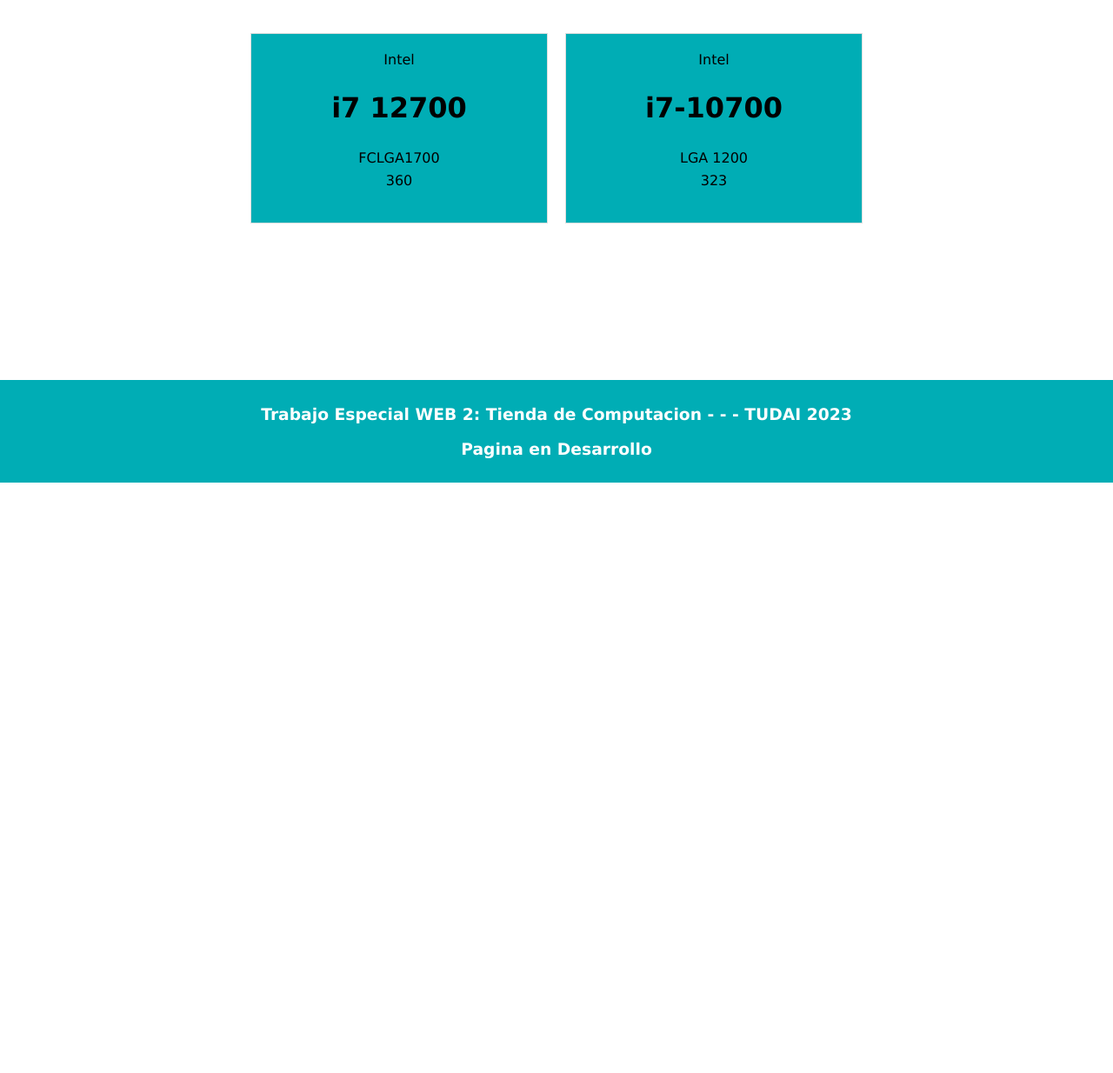
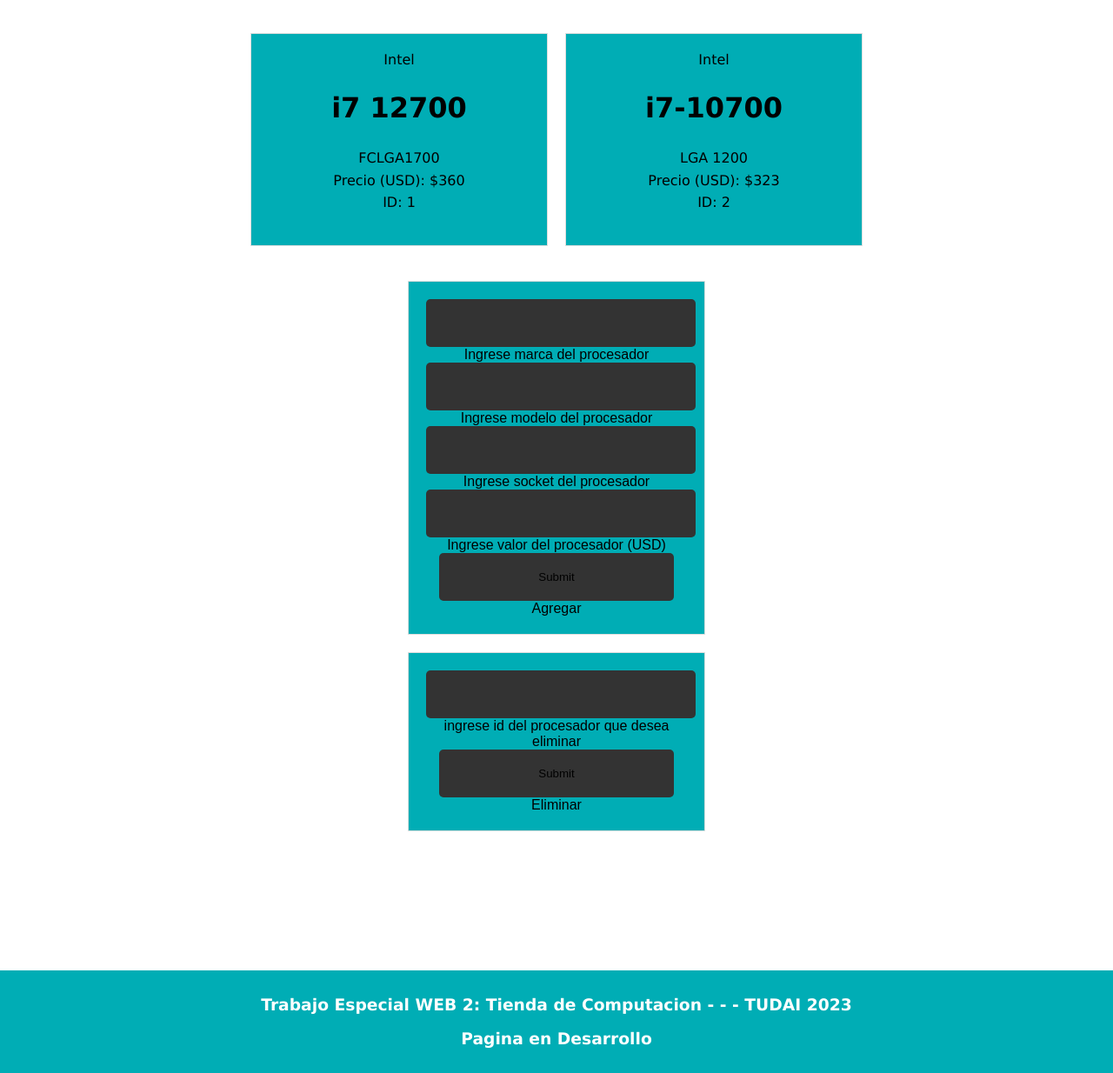
Before and after one commit to LucasCueli/ProyectoTPE-Web2, a PHP site: page /procesadores in a window 1280 px wide. Shown: the part 300-1534 px from the top of the page at 87% size. Before the commit the page ends 855 px from the top, so only its background shows below. Run offline with PHP 8.4, Linux system fonts and the light colour scheme; the visitor is signed in with stand-in values (Sample User, id 1); data comes from the database, SQL or seed files in the repository.

Commit message:
se agrego la funcion de quitar y agregar productos de la base de datos

```diff
--- a/controllers/products.controller.php
+++ b/controllers/products.controller.php
@@ -45,20 +45,62 @@
             }
         }
 
-        //funciones para mostrar los articulos de los productos
-        public function showProcesadores(){
-            $this->view->showArticuloProcesadores();
+        //funciones para cambios en la base de datos
+        //
+        //procesadores
+        public function agregarProcesador(){
+            $marca = $_POST['marcaProce'];
+            $modelo = $_POST['modeloProce'];
+            $socket = $_POST['socketProce'];
+            $valor = $_POST['valorProce'];
+            $this->model->addProcesador($marca, $modelo, $socket, $valor);
         }
 
-        public function showGraficas(){
-            $this->view->showArticuloGraficas();
+        public function borrarProcesador(){
+            $idProcesador = $_POST['idProce'];
+            $this->model->deleteProcesador($idProcesador);
         }
 
-        public function showRams(){
-            $this->view->showArticuloRams();
+        //graficas
+        public function agregarGrafica(){
+            $marca = $_POST['marcaGrafica'];
+            $modelo = $_POST['modeloGrafica'];
+            $vram = $_POST['vramGrafica'];
+            $valor = $_POST['valorGrafica'];
+            $this->model->addGrafica($marca, $modelo, $vram, $valor);
         }
 
-        public function showGabinetes(){
-            $this->view->showArticuloGabinetes();
+        public function borrarGrafica(){
+            $idGrafica = $_POST['idGraf'];
+            $this->model->deleteGrafica($idGrafica);
+        }
+
+        //rams
+        public function agregarRam(){
+            $marca = $_POST['marcaRam'];
+            $tamaño = $_POST['tamañoRam'];
+            $velocidad = $_POST['velocidadRam'];
+            $generacion = $_POST['generacionRam'];
+            $valor = $_POST['valorRam'];
+            $this->model->addRam($marca, $tamaño, $velocidad, $generacion, $valor);
+        }
+
+        public function borrarRam(){
+            $idRam = $_POST['idRam'];
+            $this->model->deleteRam($idRam);
+        }
+
+        //gabinetes
+        public function agregarGabinete(){
+            $marca = $_POST['marcaGabinete'];
+            $modelo = $_POST['modeloGabinete'];
+            $tamaño = $_POST['tamañoGabinete'];
+            $valor = $_POST['valorGabinete'];
+            $this->model->addGabinete($marca, $modelo, $tamaño, $valor);
+        }
+
+        public function borrarGabinete(){
+            $idGabinete = $_POST['idGabinete'];
+            $this->model->deleteGabinete($idGabinete);
         }
     }
--- a/css/style.css
+++ b/css/style.css
@@ -214,3 +214,12 @@
     text-align: center;
     padding: 10px 0;
 }
+
+/* formulario de los productos */
+.formulario-productos{
+    font-family: Arial, sans-serif;
+    display: flex;
+    justify-content: center;
+    align-items: center;
+    margin: 0;
+}
--- a/models/products.model.php
+++ b/models/products.model.php
@@ -16,7 +16,7 @@
         return $query->fetchAll(PDO::FETCH_OBJ);
     }
 
-    public function saveProcesador($marca, $modelo, $socket, $valor) {
+    public function addProcesador($marca, $modelo, $socket, $valor) {
         $query = $this->db->prepare('INSERT INTO procesadores(ID_procesadores, Marca, Modelo, Socket, Valor) VALUES(NULL,?,?,?,?)');
         $query->execute([$marca, $modelo, $socket, $valor]);
     }
@@ -34,7 +34,7 @@
         return $query->fetchAll(PDO::FETCH_OBJ);
     }
 
-    public function saveGrafica($marca, $modelo, $vram, $valor) {
+    public function addGrafica($marca, $modelo, $vram, $valor) {
         $query = $this->db->prepare('INSERT INTO graficas(ID_graficas, Marca, Modelo, Vram, Valor) VALUES(NULL,?,?,?,?)');
         $query->execute([$marca, $modelo, $vram, $valor]);
     }
@@ -52,7 +52,7 @@
         return $query->fetchAll(PDO::FETCH_OBJ);
     }
 
-    public function saveRam($marca, $tamaño, $velocidad, $generacion, $valor){
+    public function addRam($marca, $tamaño, $velocidad, $generacion, $valor){
         $query = $this->db->prepare('INSERT INTO rams(ID_RAM, Marca, Tamaño, Velocidad, Generacion, Valor) VALUES(NULL,?,?,?,?,?)');
         $query->execute([$marca, $tamaño, $velocidad, $generacion, $valor]);
     }
@@ -70,7 +70,7 @@
         return $query->fetchAll(PDO::FETCH_OBJ);
     }
 
-    public function saveGabinete($marca, $modelo, $tamaño, $valor){
+    public function addGabinete($marca, $modelo, $tamaño, $valor){
         $query = $this->db->prepare('INSERT INTO gabinetes(ID_gabinete, Marca, Modelo, Tamaño, Valor) VALUES(NULL,?,?,?,?)');
         $query->execute([$marca, $modelo, $tamaño, $valor]);
     }
--- a/route.php
+++ b/route.php
@@ -21,27 +21,70 @@
         case 'procesadores':
             $controller = new ProductController();
             $controller->mostrarProcesadores();
-            $controller->showProcesadores();
+            $controller->checkLoggedIn();
+            break;
+        case 'addProcesador':
+            $controller = new ProductController();
+            $controller->agregarProcesador();
+            $controller->mostrarProcesadores();
+            $controller->checkLoggedIn();
+            break;
+        case 'deleteProcesador':
+            $controller = new ProductController();
+            $controller->borrarProcesador();
+            $controller->mostrarProcesadores();
             $controller->checkLoggedIn();
             break;
         case 'placas':
             $controller = new ProductController();
             $controller->mostrarPlacas();
-            $controller->showGraficas();
+            $controller->checkLoggedIn();
+            break;
+        case 'addGrafica':
+            $controller = new ProductController();
+            $controller->agregarGrafica();
+            $controller->mostrarPlacas();
+            $controller->checkLoggedIn();
+            break;
+        case 'deleteGrafica':
+            $controller = new ProductController();
+            $controller->borrarGrafica();
+            $controller->mostrarPlacas();
             $controller->checkLoggedIn();
             break;
         case 'rams':
             $controller = new ProductController();
             $controller->mostrarRams();
-            $controller->showRams();
+            $controller->checkLoggedIn();
+            break;
+        case 'addRam':
+            $controller = new ProductController();
+            $controller->agregarRam();
+            $controller->mostrarRams();
+            $controller->checkLoggedIn();
+            break;
+        case 'deleteRam':
+            $controller = new ProductController();
+            $controller->borrarRam();
+            $controller->mostrarRams();
             $controller->checkLoggedIn();
             break;
         case 'gabinetes':
             $controller = new ProductController();
             $controller->mostrarGabinetes();
-            $controller->showGabinetes();
             $controller->checkLoggedIn();
             break;
+        case 'addGabinete':
+            $controller = new ProductController();
+            $controller->agregarGabinete();
+            $controller->mostrarGabinetes();
+            $controller->checkLoggedIn();
+            break;
+        case 'deleteGabinete':
+            $controller = new ProductController();
+            $controller->borrarGabinete();
+            $controller->mostrarGabinetes();
+            $controller->checkLoggedIn();
         case 'nosotros':
             $controller = new ProductController();
             $controller->mostrarNosotros();
--- a/templates/nosotros.phtml
+++ b/templates/nosotros.phtml
@@ -1,6 +1,3 @@
-<?php
-    include_once('header.tpl');
-?>
 <div class="titulo"><h3>Sobre Nosotros:</h3></div>
 <div class="container">
         <h2>Nuestra Historia</h2>
--- a/templates/procesadores.phtml
+++ b/templates/procesadores.phtml
@@ -1,4 +1,19 @@
-<?php
-    include_once('header.tpl');
-?>
-<div class="titulo"><h3>Nuestros Procesadores:</h3></div>
+<div class="formulario-productos">
+    <div class="producto">
+        <form action="addProcesador" method="POST">
+            <input type="text" name="marcaProce">Ingrese marca del procesador</input>
+            <input type="text" name="modeloProce">Ingrese modelo del procesador</input>
+            <input type="text" name="socketProce">Ingrese socket del procesador</input>
+            <input type="text" name="valorProce">Ingrese valor del procesador (USD)</input>
+            <input type="submit">Agregar</input>
+        </form>
+    </div>
+</div>
+<div class="formulario-productos">
+    <div class="producto">
+        <form action="deleteProcesador" method="POST">
+            <input type="text" name="idProce">ingrese id del procesador que desea eliminar</input>
+            <input type="submit">Eliminar</input>
+        </form>
+    </div>
+</div>
--- a/views/page.view.php
+++ b/views/page.view.php
@@ -13,22 +13,39 @@
         }
 
         public function showPageProcesadores(){
+            require('./templates/header.tpl');
+            echo '<div class="titulo"><h3>Nuestros Procesadores:</h3></div>';
+            $this->showArticuloProcesadores();
             require('./templates/procesadores.phtml');
+            require('./templates/footer.tpl');
         }
 
         public function showPagePlacas(){
+            require('./templates/header.tpl');
+            echo '<div class="titulo"><h3>Nuestras Graficas:</h3></div>';
+            $this->showArticuloGraficas();
             require('./templates/placas.phtml');
+            require('./templates/footer.tpl');
         }
 
         public function showPageRams(){
+            require('./templates/header.tpl');
+            echo '<div class="titulo"><h3>Nuestras Memorias RAM:</h3></div>';
+            $this->showArticuloRams();
             require('./templates/ram.phtml');
+            require('./templates/footer.tpl');
         }
 
         public function showPageGabinetes(){
+            require('./templates/header.tpl');
+            echo '<div class="titulo"><h3>Nuestros Gabinetes:</h3></div>';
+            $this->showArticuloGabinetes();
             require('./templates/gabinetes.phtml');
+            require('./templates/footer.tpl');
         }
 
         public function showPageNosotros(){
+            require('./templates/header.tpl');
             require('./templates/nosotros.phtml');
         }
 
@@ -37,10 +54,9 @@
             echo "<section class='productos'>";
             $procesadores = $this->model->getAllProcesadores();
             foreach($procesadores as $proce){
-                echo '<article class="producto">' . $proce->Marca . '<h2>' . $proce->Modelo . '</h2>' .  '<p>' . $proce->Socket . '<br>' . $proce->Valor . '</p>' .'</article>';
+                echo '<article class="producto">' . $proce->Marca . '<h2>' . $proce->Modelo . '</h2>' .  '<p>' . $proce->Socket . '<br>' . 'Precio (USD): $' . $proce->Valor . '<br>' . 'ID: ' . $proce->ID_procesadores . '</p>' .'</article>';
             }
             echo '</section>';
-            include_once "./templates/footer.tpl" ;
         }
 
         //articulos de graficas
@@ -48,10 +64,9 @@
             echo "<section class='productos'>";
             $placas = $this->model->getAllGraficas();
             foreach($placas as $placa){
-                echo '<article class="producto">' . $placa->Marca . '<h2>' . $placa->Modelo . '</h2>' .  '<p>' . $placa->Vram . '<br>' . $placa->Valor . '</p>' .'</article>';
+                echo '<article class="producto">' . $placa->Marca . '<h2>' . $placa->Modelo . '</h2>' .  '<p>' . $placa->Vram . '<br>' . 'Precio (USD): $' . $placa->Valor . '<br>' . 'ID: ' . $placa->ID_graficas . '</p>' .'</article>';
             }
             echo '</section>';
-            include_once "./templates/footer.tpl" ;
         }
 
         //articulos de rams
@@ -59,10 +74,9 @@
             echo "<section class='productos'>";
             $rams = $this->model->getAllRams();
             foreach($rams as $ram){
-                echo '<article class="producto">' . $ram->Marca . '<h2>' . $ram->Tamaño . '</h2>' .  '<p>' . $ram->Generacion . '<br>' . $ram->Velocidad . '<br>' . $ram->Valor . '</p>' . '</article>';
+                echo '<article class="producto">' . $ram->Marca . '<h2>' . $ram->Tamaño . '</h2>' .  '<p>' . $ram->Generacion . '<br>' . $ram->Velocidad . '<br>' . 'Precio (USD): $' . $ram->Valor . '<br>' . 'ID: ' . $ram->ID_RAM . '</p>' . '</article>';
             }
             echo '</section>';
-            include_once "./templates/footer.tpl" ;
         }
 
         //articulos de gabinetes
@@ -70,10 +84,9 @@
             echo "<section class='productos'>";
             $gabinetes = $this->model->getAllGabinetes();
             foreach($gabinetes as $gabinete){
-                echo '<article class="producto">' . $gabinete->Marca . '<h2>' . $gabinete->Modelo . '</h2>' .  '<p>' . $gabinete->Tamaño . '<br>' . $gabinete->Valor . '</p>' .'</article>';
+                echo '<article class="producto">' . $gabinete->Marca . '<h2>' . $gabinete->Modelo . '</h2>' .  '<p>' . $gabinete->Tamaño . '<br>' . 'Precio (USD): $' . $gabinete->Valor . '<br>' . 'ID: ' . $gabinete->ID_gabinete . '</p>' .'</article>';
             }
             echo '</section>';
-            include_once "./templates/footer.tpl" ;
         }
     }
 
```
Also changed, not shown: templates/gabinetes.phtml (+19 -4 lines), templates/placas.phtml (+19 -4 lines), templates/ram.phtml (+20 -4 lines).
